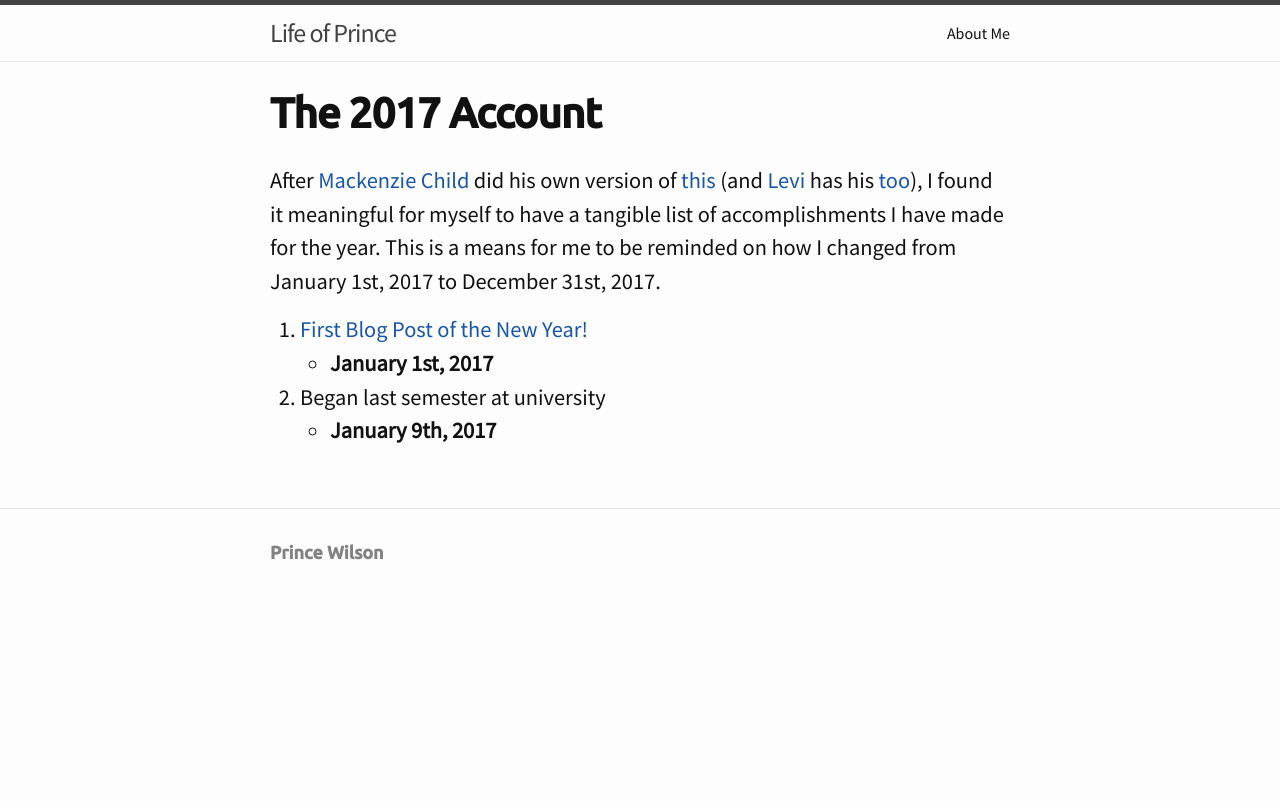
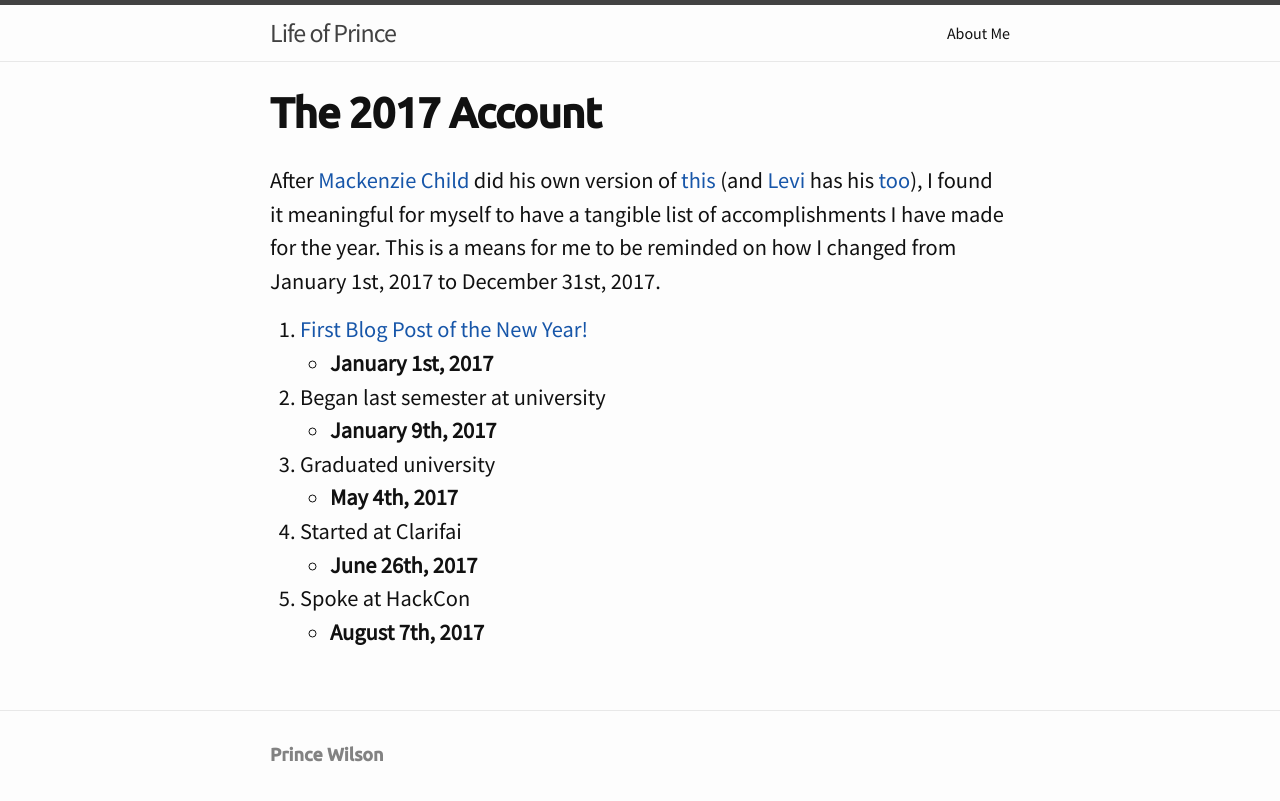
Before and after one commit to maxcell/blog, a Jekyll site: the page built from accomplishments/2017.md, in a window 1280 px wide. Shown: the top 801 px of the page. Built offline with Jekyll 4.4.1, drawn with Linux system fonts in a browser that asks for light colours; comment, search, counter and statistics services are not loaded.

Commit message:
Add more accomplishments

```diff
--- a/accomplishments/2017.md
+++ b/accomplishments/2017.md
@@ -10,3 +10,9 @@ After [Mackenzie Child](https://mackenziechild.me/) did his own version of [this
 - **January 1st, 2017**
 2. Began last semester at university
 - **January 9th, 2017**
+3. Graduated university
+- **May 4th, 2017**
+4. Started at Clarifai
+- **June 26th, 2017**
+5. Spoke at HackCon
+- **August 7th, 2017**
```
Also changed, not shown: .travis.yml (deleted).
